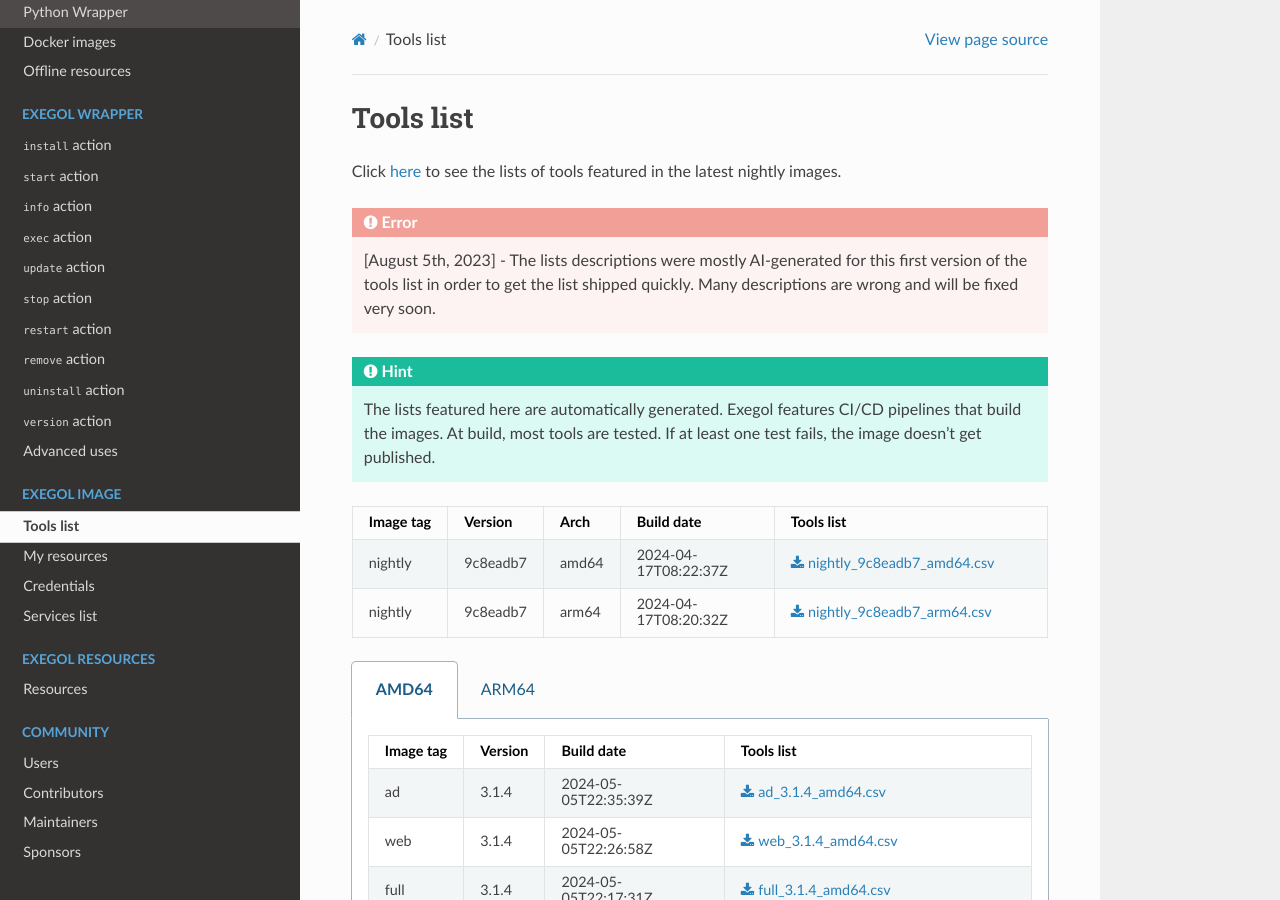
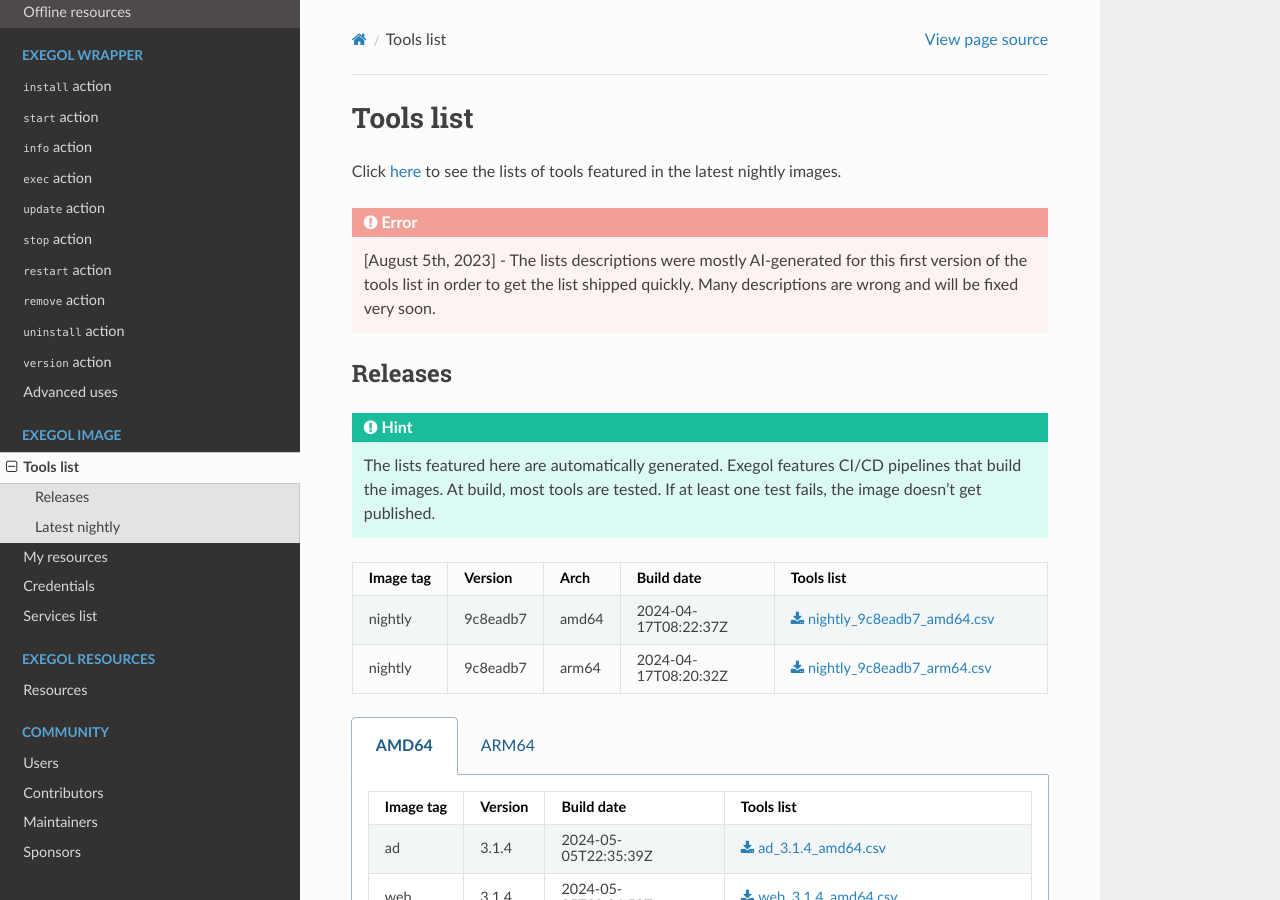
Before and after one commit to ThePorgs/Exegol-docs, a Sphinx documentation site: the page built from source/exegol-image/tools.rst, in a window 1280 px wide and 900 px high. Built offline with Sphinx 7.4.7 and the Read the Docs theme 2.0.0, drawn with Linux system fonts in a browser that asks for light colours.

Commit message:
Add sub-section to tools.rst

```diff
--- a/source/exegol-image/tools.rst
+++ b/source/exegol-image/tools.rst
@@ -6,6 +6,9 @@
 
 .. error::
    [August 5th, 2023] - The lists descriptions were mostly AI-generated for this first version of the tools list in order to get the list shipped quickly. Many descriptions are wrong and will be fixed very soon.
+
+Releases
+--------
 
 .. hint::
     The lists featured here are automatically generated. Exegol features CI/CD pipelines that build the images. At build, most tools are tested. If at least one test fails, the image doesn't get published.
@@ -36,6 +39,9 @@
 
 .. _latest_nightly:
 
+Latest nightly
+--------------
+
 Below is the list of tools featured in the latest nightly (AMD64) image.
 
 .. csv-table::
```
